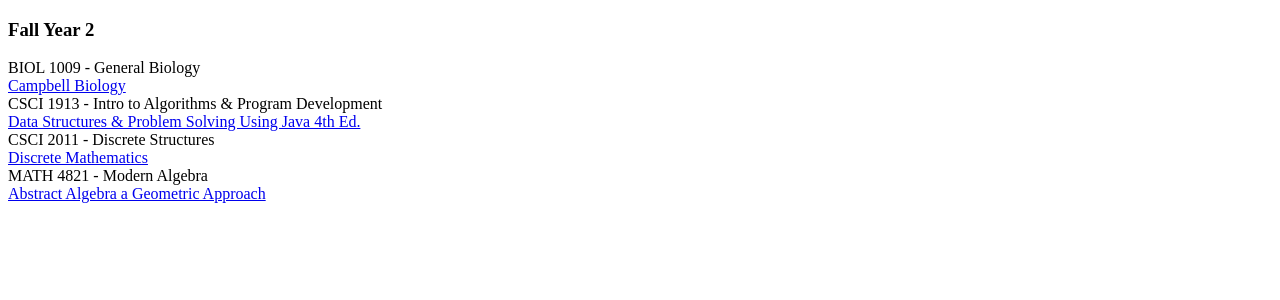
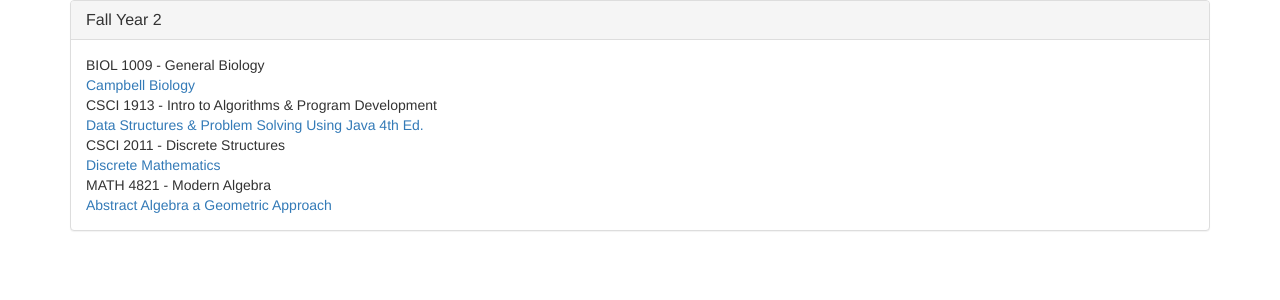
Before and after one commit to kriswithank/personalSite, a Django app: page /notes/ in a window 1280 px wide. Shown: the top 300 px of the page. Run offline with Django 3.2, Linux system fonts and the light colour scheme; data comes from the database, SQL or seed files in the repository; some libraries are stand-ins or nearby versions.

Commit message:
Update notes index page using bootstrap

```diff
--- a/coursenotes/templates/coursenotes/index.html
+++ b/coursenotes/templates/coursenotes/index.html
@@ -4,14 +4,27 @@
 <html>
 
 
+
 <head>
+    <title>Course Notes</title>
+    <meta name="viewport" content="width=device-width, initial-scale=1.0"></meta>
 
+    <link rel="stylesheet" href="https://maxcdn.bootstrapcdn.com/bootstrap/3.3.7/css/bootstrap.min.css">
+    <script src="https://maxcdn.bootstrapcdn.com/bootstrap/3.3.7/js/bootstrap.min.js"></script>
+
+    <script src="https://ajax.googleapis.com/ajax/libs/jquery/3.1.1/jquery.min.js"></script>
 </head>
 
 
+
 <body>
+<div class="container">
     {% for when_taken, courses in courses_by_year.items %}
-    <h3>{{ when_taken }}</h3>
+    <div class="panel panel-default">
+        <div class="panel-heading">
+            <h3 class="panel-title">{{ when_taken }}</h3>
+        </div>
+        <div class="panel-body">
             {% for course in courses %}
             {{ course.dept_num }} {{ course.course_num }} - {{ course.name }}
             <div class="book-list">
@@ -20,7 +33,12 @@
                 {% endfor %}
             </div>
             {% endfor %}
+        </div>
+    </div>
     {% endfor %}
+</div>
 </body>
 
+
+
 </html>
```
Lines whose indentation alone changed are shown as unchanged.
